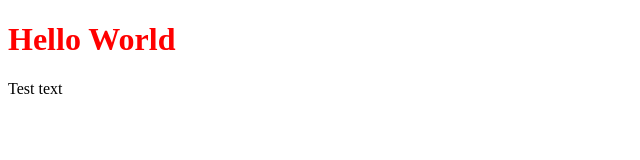
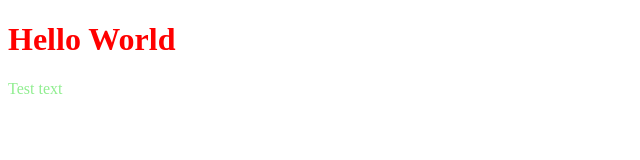
Before and after one commit to ParkMina04/New_Project, a plain HTML site: page index.html in a window 1280 px wide. Shown: the full height of the page, 0-640 px from the left. Drawn offline with Linux system fonts and the light colour scheme.

Commit message:
add new style property

```diff
--- a/style.css
+++ b/style.css
@@ -1,3 +1,7 @@
 h1{
     color: red;
 }
+
+p{
+    color: lightgreen;
+}
```
